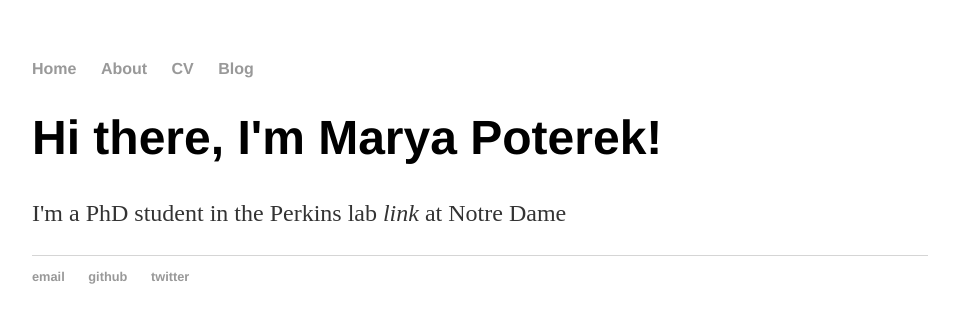
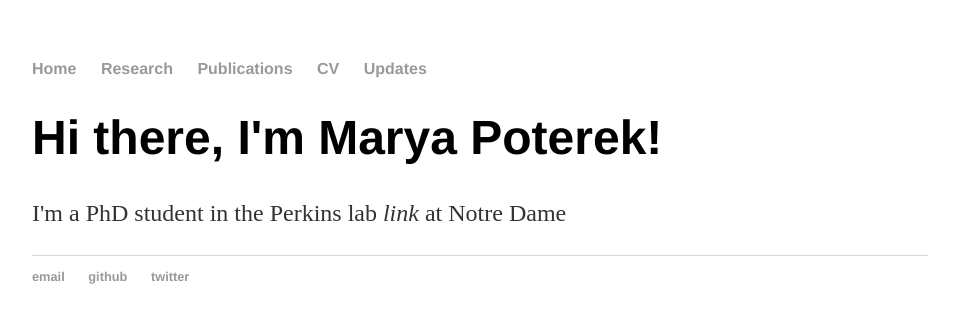
Before and after one commit to mpoterek/mpoterek.github.io, a Jekyll site: the page built from index.html, in a window 1280 px wide. Shown: the top 323 px of the page, without its empty margins (160-1119 px from the left). Built offline with Jekyll 4.4.1, drawn with Linux system fonts in a browser that asks for light colours.

Commit message:
Update default.html

```diff
--- a/_layouts/default.html
+++ b/_layouts/default.html
@@ -9,9 +9,10 @@
 			<nav>
 	    		<ul>
 	        		<li><a href="/">Home</a></li>
-		        	<li><a href="/about">About</a></li>
+		        	<li><a href="/research">Research</a></li>
+				<li><a href="/publications">Publications</a></li>
 	        		<li><a href="/cv">CV</a></li>
-	        		<li><a href="/blog">Blog</a></li>
+	        		<li><a href="/updates">Updates</a></li>
 	    		</ul>
 			</nav>
 			<div class="container">
```
